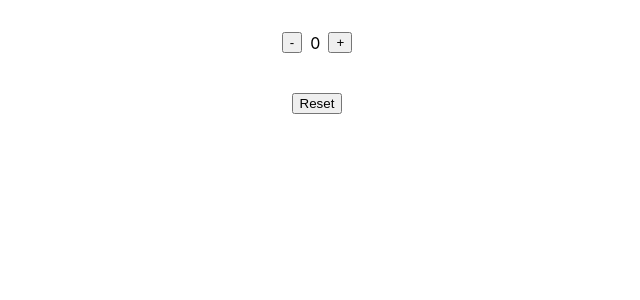
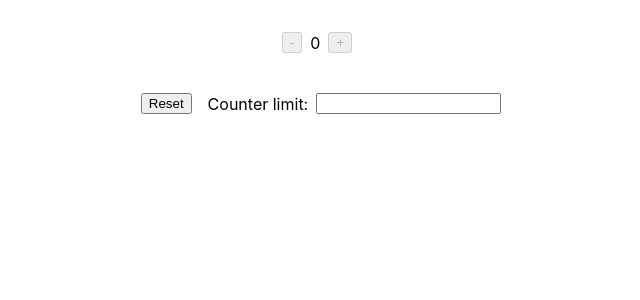
Before and after one commit to fabiankargl/React-App, a React (Create React App) app: page / in a window 1280 px wide. Shown: the top 300 px of the page, without its empty margins (323-963 px from the left). Built offline with nearby package versions, Linux system fonts and the light colour scheme.

Commit message:
logic and ui for counter limits

```diff
--- a/src/components/Counter.jsx
+++ b/src/components/Counter.jsx
@@ -2,6 +2,8 @@ import { useState } from "react";
 
 export default function Counter() {
   const [counter, setCounter] = useState(0);
+  const [counterLimit, setCounterLimit] = useState(0);
+  const [inputValue, setInputValue] = useState("");
 
   const handleIncrease = () => {
     setCounter(counter + 1);
@@ -13,16 +15,46 @@ export default function Counter() {
 
   const resetCounter = () => {
     setCounter(0);
+    setInputValue("")
   };
+
+  const handleChange = (event) => {
+    setCounterLimit(Number(event.target.value));
+    setInputValue(event.target.value);
+  };
+
+  const handleEnterPress = (event) => {
+    if (event.key === "Enter") {
+        setInputValue("");
+    }
+  };
+
   return (
     <>
       <div className="container">
-        <button onClick={handleDecrease} disabled={counter <= -10 ? true: false}>-</button>
+        <button
+          onClick={handleDecrease}
+          disabled={counter <= -counterLimit ? true : false}
+        >
+          -
+        </button>
         <span>{counter}</span>
-        <button onClick={handleIncrease} disabled={counter >= 10 ? true: false}>+</button>
+        <button
+          onClick={handleIncrease}
+          disabled={counter >= counterLimit ? true : false}
+        >
+          +
+        </button>
       </div>
       <div className="container">
         <button onClick={resetCounter}>Reset</button>
+        <label htmlFor="text">Counter limit:</label>
+        <input
+          type="text"
+          value={inputValue}
+          onChange={(event) => handleChange(event)}
+          onKeyDown={handleEnterPress}
+        />
       </div>
     </>
   );
--- a/src/index.css
+++ b/src/index.css
@@ -22,3 +22,7 @@ div .container {
 button{
   margin: 0.5rem;
 }
+
+label{
+  margin: 0.5rem;
+}
```
